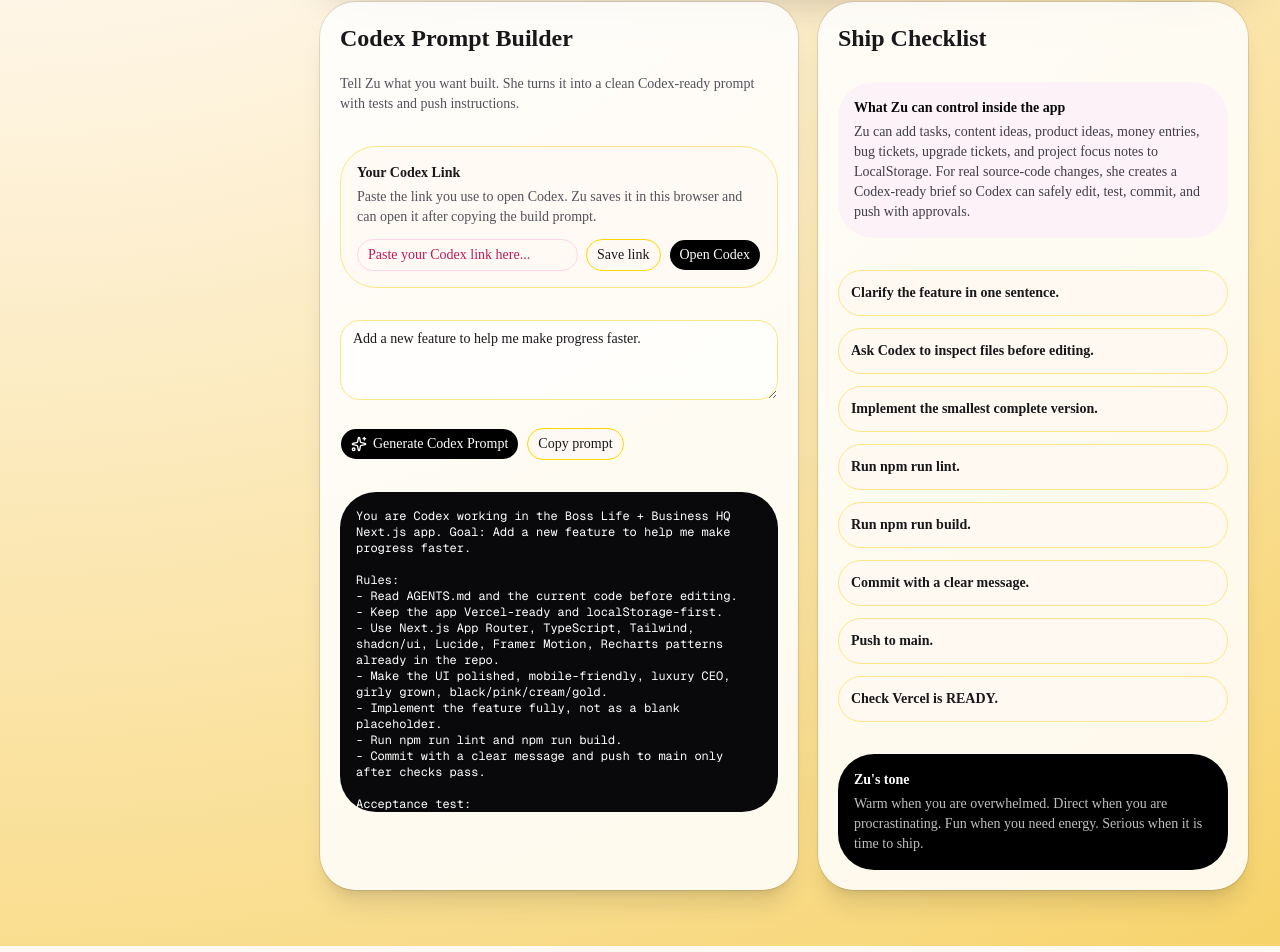
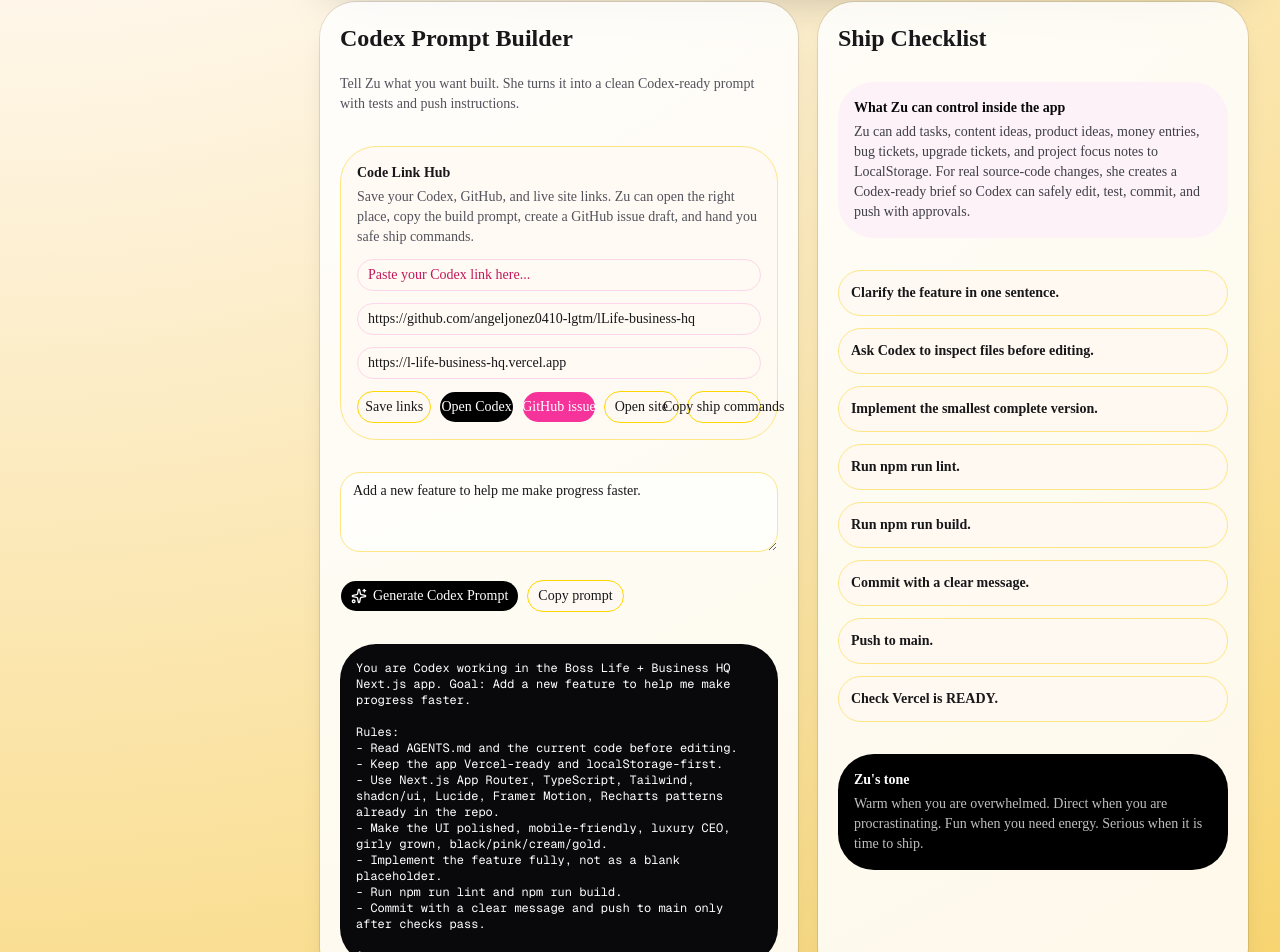
Before and after one commit to angeljonez0410-lgtm/lLife-business-hq, a Next.js app: page /ai in a window 1280 px wide. Shown: the part 896-1848 px from the top of the page. Built offline with nearby package versions, Linux system fonts and the light colour scheme.

Commit message:
Add Zu code link hub

```diff
--- a/src/components/dashboard/BossDashboardApp.tsx
+++ b/src/components/dashboard/BossDashboardApp.tsx
@@ -674,6 +674,14 @@
     if (typeof window === "undefined") return "";
     return window.localStorage.getItem("boss-hq-codex-link") ?? "";
   });
+  const [githubLink, setGithubLink] = useState(() => {
+    if (typeof window === "undefined") return "https://github.com/angeljonez0410-lgtm/lLife-business-hq";
+    return window.localStorage.getItem("boss-hq-github-link") ?? "https://github.com/angeljonez0410-lgtm/lLife-business-hq";
+  });
+  const [siteLink, setSiteLink] = useState(() => {
+    if (typeof window === "undefined") return "https://l-life-business-hq.vercel.app";
+    return window.localStorage.getItem("boss-hq-site-link") ?? "https://l-life-business-hq.vercel.app";
+  });
   const prompts = ["Plan my day", "Give me 5 content ideas", "Make me a caption", "What should I focus on today?", "Give me a low energy plan", "Give me a high hustle plan", "Help me make money today", "Write a Codex prompt", "Help me commit and push"];
   function ask(value: string) {
     if (!value.trim()) return;
@@ -727,9 +735,11 @@
   function generatePrompt() {
     setCodexPrompt(buildCodexPrompt(codexGoal));
   }
-  function saveCodexLink() {
+  function saveCodeLinks() {
     window.localStorage.setItem("boss-hq-codex-link", codexLink);
-    setMessages((current) => [...current, "Zu: Codex link saved. Now I can open your coding workspace from here."]);
+    window.localStorage.setItem("boss-hq-github-link", githubLink);
+    window.localStorage.setItem("boss-hq-site-link", siteLink);
+    setMessages((current) => [...current, "Zu: Code links saved. Codex, GitHub, and live site are connected from this dashboard."]);
   }
   function openCodexLink() {
     navigator.clipboard?.writeText(codexPrompt);
@@ -739,6 +749,19 @@
     } else {
       setMessages((current) => [...current, "Zu: Add your Codex link first, then I can open it and copy the prompt for you."]);
     }
+  }
+  function openGithubIssue() {
+    const repo = githubLink.trim().replace(/\/$/, "");
+    const title = encodeURIComponent(codexGoal || "Boss HQ bug or upgrade");
+    const body = encodeURIComponent(codexPrompt);
+    if (repo) window.open(`${repo}/issues/new?title=${title}&body=${body}`, "_blank", "noopener,noreferrer");
+    navigator.clipboard?.writeText(codexPrompt);
+    setMessages((current) => [...current, "Zu: Copied the build brief and opened GitHub issue creation. Paste, submit, and we have a tracked work ticket."]);
+  }
+  function copyGitCommands() {
+    const commands = "npm run lint\nnpm run build\ngit status --short\ngit add src package.json package-lock.json\ngit commit -m \"Describe the upgrade\"\ngit push origin main";
+    navigator.clipboard?.writeText(commands);
+    setMessages((current) => [...current, "Zu: Copied the safe ship commands. Run them through Codex or terminal after the code is ready."]);
   }
   return (
     <div className="space-y-5">
@@ -789,12 +812,19 @@
           <h3 className="text-2xl font-black">Codex Prompt Builder</h3>
           <p className="mt-1 text-sm text-zinc-600">Tell Zu what you want built. She turns it into a clean Codex-ready prompt with tests and push instructions.</p>
           <div className="mt-4 rounded-2xl border border-amber-200 bg-cream/70 p-4">
-            <p className="font-black">Your Codex Link</p>
-            <p className="mt-1 text-sm text-zinc-600">Paste the link you use to open Codex. Zu saves it in this browser and can open it after copying the build prompt.</p>
-            <div className="mt-3 grid gap-2 md:grid-cols-[1fr_auto_auto]">
+            <p className="font-black">Code Link Hub</p>
+            <p className="mt-1 text-sm text-zinc-600">Save your Codex, GitHub, and live site links. Zu can open the right place, copy the build prompt, create a GitHub issue draft, and hand you safe ship commands.</p>
+            <div className="mt-3 grid gap-3">
               <Input value={codexLink} onChange={(event) => setCodexLink(event.target.value)} placeholder="Paste your Codex link here..." />
-              <Button onClick={saveCodexLink} variant="outline">Save link</Button>
+              <Input value={githubLink} onChange={(event) => setGithubLink(event.target.value)} placeholder="GitHub repo link..." />
+              <Input value={siteLink} onChange={(event) => setSiteLink(event.target.value)} placeholder="Live Vercel site link..." />
+            </div>
+            <div className="mt-3 grid gap-2 sm:grid-cols-2 xl:grid-cols-5">
+              <Button onClick={saveCodeLinks} variant="outline">Save links</Button>
               <Button onClick={openCodexLink} className="bg-black text-white">Open Codex</Button>
+              <Button onClick={openGithubIssue} className="bg-pink-500 text-white">GitHub issue</Button>
+              <Button onClick={() => siteLink.trim() && window.open(siteLink.trim(), "_blank", "noopener,noreferrer")} variant="outline">Open site</Button>
+              <Button onClick={copyGitCommands} variant="outline">Copy ship commands</Button>
             </div>
           </div>
           <textarea className={`${textareaClass} mt-4`} value={codexGoal} onChange={(event) => setCodexGoal(event.target.value)} />
```
